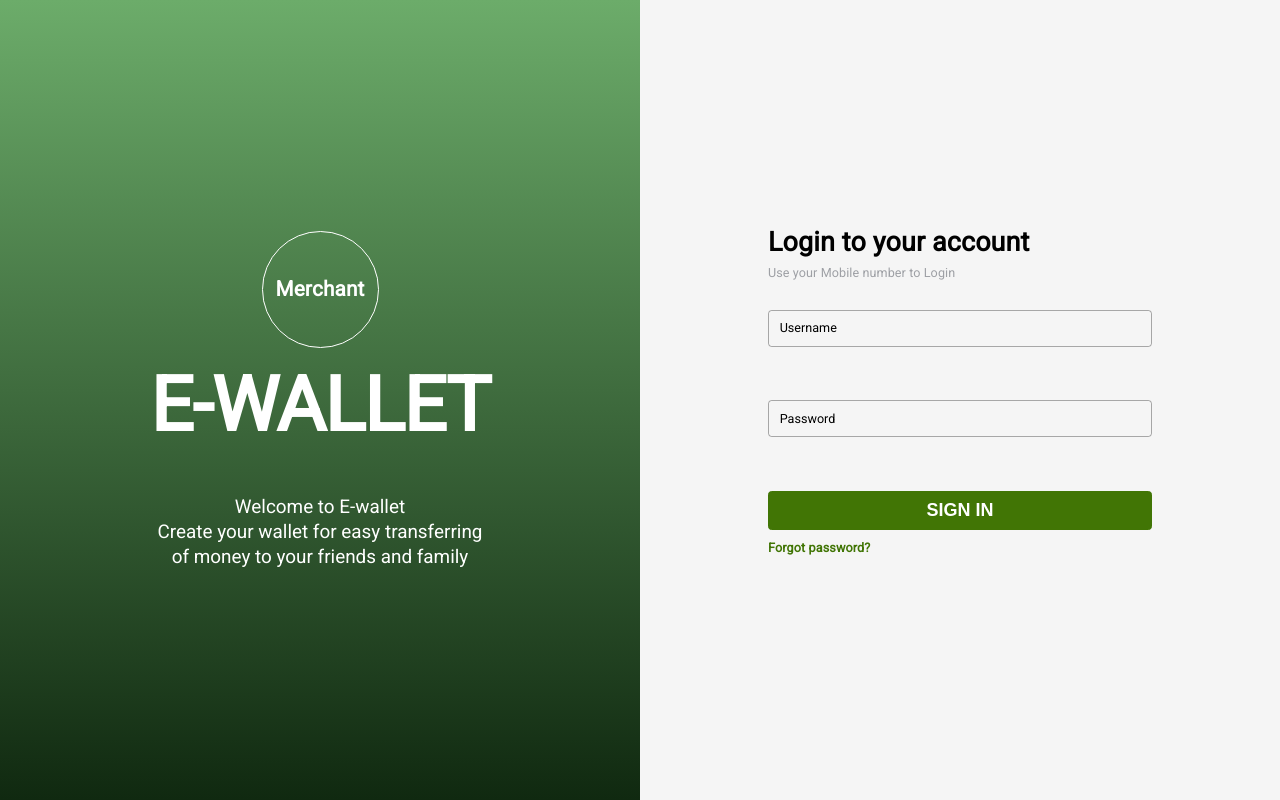
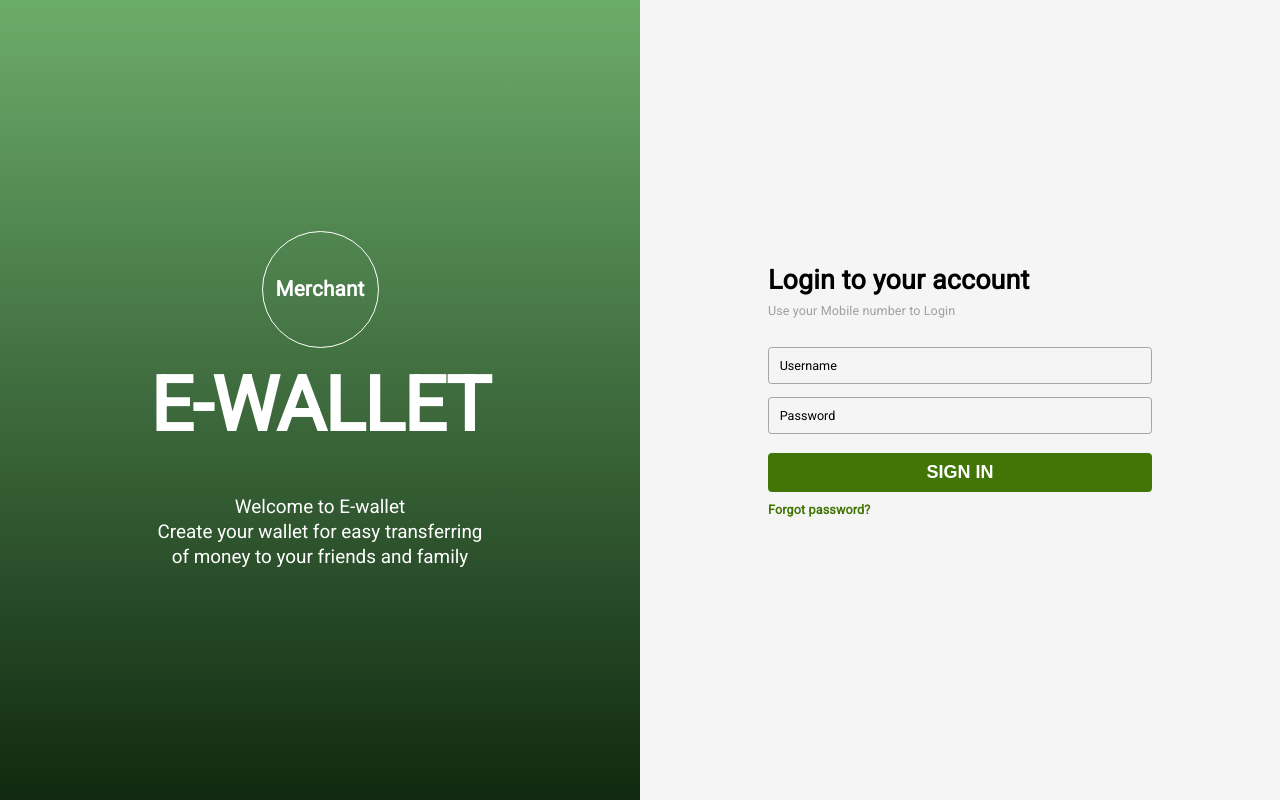
Before and after one commit to kryptomindzInfo/merchant-frontend, a React app: page / in a window 1280 px wide. Built offline with nearby package versions, Linux system fonts and the light colour scheme; what webfontloader would draw is missing.

Commit message:
changed the input UI.

```diff
--- a/src/components/ForgotPasswordPage.js
+++ b/src/components/ForgotPasswordPage.js
@@ -99,7 +99,7 @@ const ForgotPasswordPage = (props) => {
               const { isSubmitting, handleChange, handleBlur } = formikProps;
               return (
                 <Form>
-                  <FormField mB="14%">
+                  <FormField mB="14px">
                     <label htmlFor="mobile">Mobile No</label>
                     <Field
                       noMargin
--- a/src/components/OTPForgotPasswordPage.js
+++ b/src/components/OTPForgotPasswordPage.js
@@ -94,7 +94,7 @@ const OTPForgotPasswordPage = (props) => {
               const { isSubmitting } = formikProps;
               return (
                 <Form>
-                  <FormField mB="14%">
+                  <FormField mB="14px">
                     <label htmlFor="otp">OTP</label>
                     <Field
                       noMargin
@@ -105,7 +105,7 @@ const OTPForgotPasswordPage = (props) => {
                       as={TextInput}
                     />
                     <ErrorMessage name="username" component={ErrorText} />
-                  </FormField>{' '}
+                  </FormField>
                   <Button
                     filledBtn
                     variant="contained"
--- a/src/components/SignInPage.js
+++ b/src/components/SignInPage.js
@@ -97,7 +97,7 @@ const SignInPage = (props) => {
               const { isSubmitting, handleBlur, handleChange } = formikProps;
               return (
                 <Form>
-                  <FormField mB="14%">
+                  <FormField mB="14px">
                     <label htmlFor="username">Username</label>
                     <Field
                       onFocus={(e) => {
@@ -116,7 +116,7 @@ const SignInPage = (props) => {
                     />
                     <ErrorMessage name="username" component={ErrorText} />
                   </FormField>
-                  <FormField mB="14%">
+                  <FormField mB="14px">
                     <label htmlFor="password">Password</label>
                     <Field
                       onFocus={inputFocus}
--- a/src/components/SignInVerificationPage.js
+++ b/src/components/SignInVerificationPage.js
@@ -102,7 +102,7 @@ const SignInVerificationPage = (props) => {
               const { isSubmitting, handleBlur, handleChange } = formikProps;
               return (
                 <Form>
-                  <FormField mB="14%">
+                  <FormField mB="14px">
                     <label htmlFor="newPassword">New Password</label>
                     <Field
                       noMargin
@@ -114,7 +114,7 @@ const SignInVerificationPage = (props) => {
                     />
                     <ErrorMessage name="newPassword" component={ErrorText} />
                   </FormField>
-                  <FormField mB="14%">
+                  <FormField mB="14px">
                     <label htmlFor="repeatPassword">Password</label>
                     <Field
                       noMargin
```
